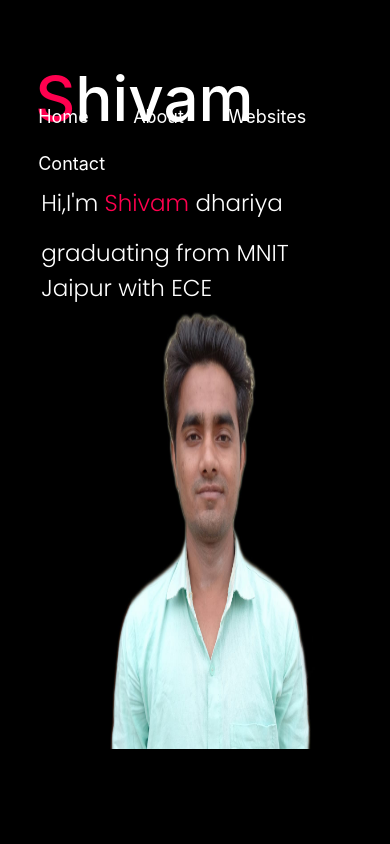
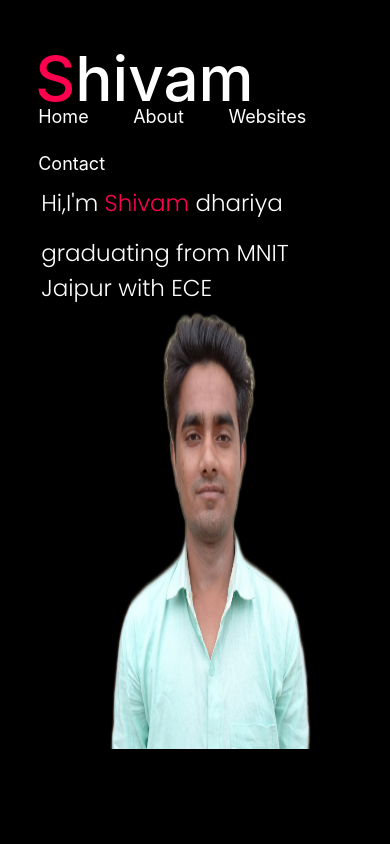
Before and after one commit to shivamdh5/Portfolio, a plain HTML site: page index.html in a window 390 px wide. Shown: the top 844 px of the page. Drawn offline with nearby package versions, Linux system fonts and the light colour scheme; a web font is replaced by a local one.

Commit message:
Update styles.css

```diff
--- a/styles.css
+++ b/styles.css
@@ -312,7 +312,7 @@ form .btn2{
     }
     .logo{
         position: relative;
-        top: -459px;
+        top: -479px;
         left: 87px;
     }
     #image2{
```
